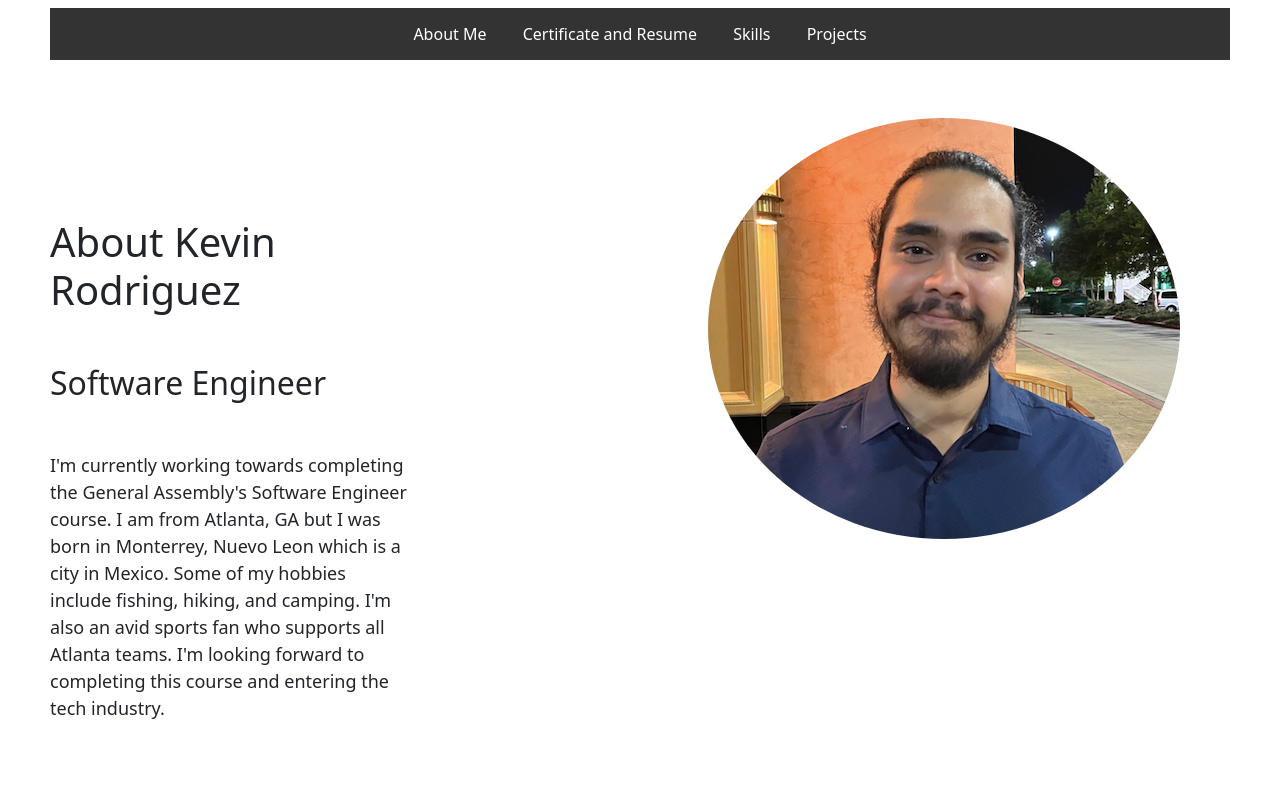
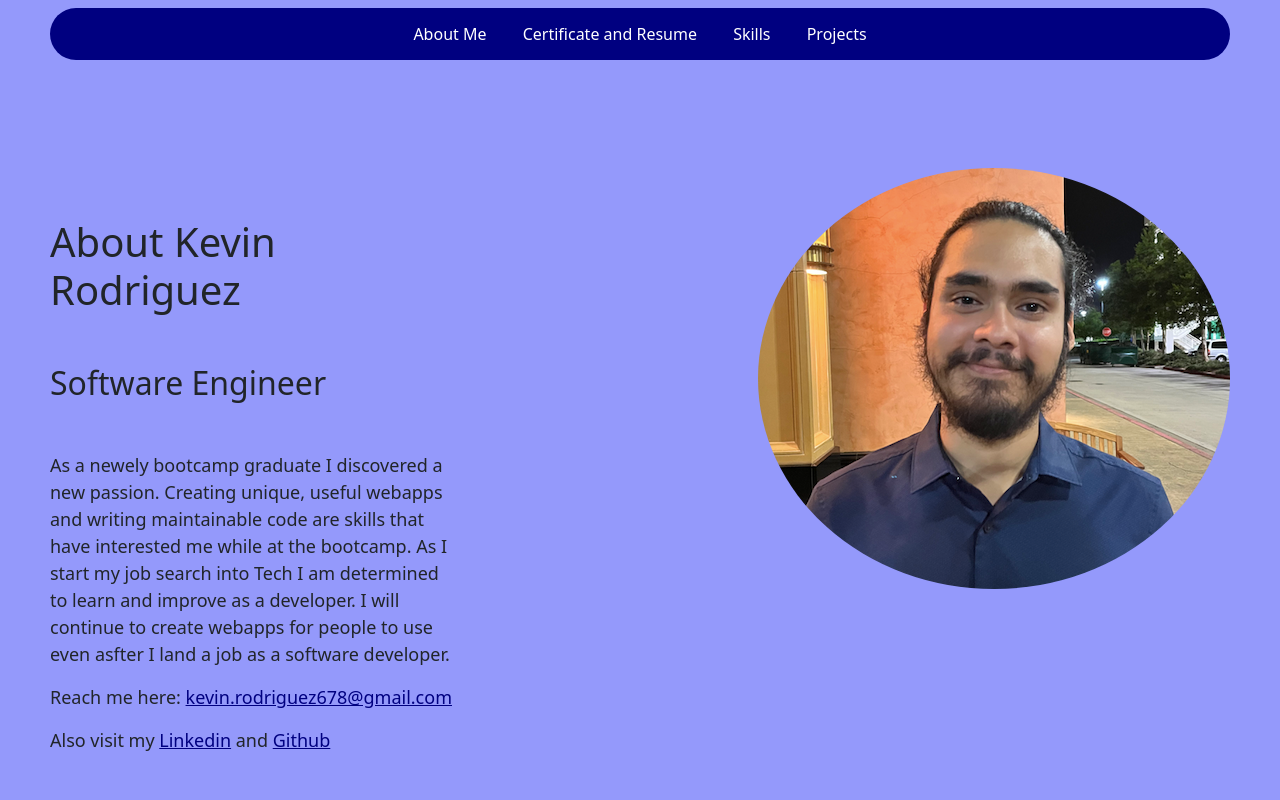
Before and after one commit to KevRdz/kevin-portfolio, a plain HTML site: page index.html in a window 1280 px wide. Shown: the top 800 px of the page. Drawn offline with nearby package versions, Linux system fonts and the light colour scheme; a web font is replaced by a local one.

Commit message:
add about me section and fix styling

```diff
--- a/css/style.css
+++ b/css/style.css
@@ -1,5 +1,9 @@
 .navbar{
   display: block;
+}
+
+body{
+  background-color: rgb(148, 153, 251);
 }
 
 ul {
@@ -7,13 +11,11 @@ ul {
   margin: 0 50px;
   padding: 0;
   overflow: hidden;
-  background-color: #333;
-  position: sticky;
+  background-color: navy;
+  /* position: fixed;
+  top: 0; */
   text-align: center;
-}
-
-li {
-  display: inline-block;
+  border-radius: 30px;
 }
 
 li a {
@@ -22,6 +24,14 @@ li a {
   text-align: center;
   padding: 14px 16px;
   text-decoration: none;
+}
+
+li {
+  display: inline-block;
+}
+
+p a{
+  color: navy;
 }
 
 li a:hover {
@@ -56,8 +66,8 @@ p{
 }
 
 .right{
-  margin-top: 50px;
-  margin-right: 100px;
+  margin-top: 100px;
+  margin-right: 50px;
 }
 
 .self-img{
--- a/index.html
+++ b/index.html
@@ -5,12 +5,12 @@
   <meta http-equiv="X-UA-Compatible" content="IE=edge">
   <meta name="viewport" content="width=device-width, initial-scale=1.0">
   <link href="https://cdn.jsdelivr.net/npm/bootstrap@5.2.0-beta1/dist/css/bootstrap.min.css" rel="stylesheet" integrity="sha384-0evHe/X+R7YkIZDRvuzKMRqM+OrBnVFBL6DOitfPri4tjfHxaWutUpFmBp4vmVor" crossorigin="anonymous">
-<script src="https://cdn.jsdelivr.net/npm/bootstrap@5.2.0-beta1/dist/js/bootstrap.bundle.min.js" integrity="sha384-pprn3073KE6tl6bjs2QrFaJGz5/SUsLqktiwsUTF55Jfv3qYSDhgCecCxMW52nD2" crossorigin="anonymous"></script>
-  <link rel="stylesheet" href="./css/style.css">
+  <script src="https://cdn.jsdelivr.net/npm/bootstrap@5.2.0-beta1/dist/js/bootstrap.bundle.min.js" integrity="sha384-pprn3073KE6tl6bjs2QrFaJGz5/SUsLqktiwsUTF55Jfv3qYSDhgCecCxMW52nD2" crossorigin="anonymous"></script>
   <script defer src="./js/projects-app.js" type="module"></script>
   <link rel="preconnect" href="https://fonts.googleapis.com">
-<link rel="preconnect" href="https://fonts.gstatic.com" crossorigin>
-<link href="https://fonts.googleapis.com/css2?family=Mandali&display=swap" rel="stylesheet">
+  <link rel="preconnect" href="https://fonts.gstatic.com" crossorigin>
+  <link href="https://fonts.googleapis.com/css2?family=Mandali&display=swap" rel="stylesheet">
+  <link rel="stylesheet" href="./css/style.css">
   <title>Coding Portfolio</title>
 </head>
 <body>
@@ -26,7 +26,9 @@
     <div class="left">
       <h1 id="about">About Kevin Rodriguez</h1>
       <h2>Software Engineer</h2>
-      <p>I'm currently working towards completing the General Assembly's Software Engineer course. I am from Atlanta, GA but I was born in Monterrey, Nuevo Leon which is a city in Mexico. Some of my hobbies include fishing, hiking, and camping. I'm also an avid sports fan who supports all Atlanta teams. I'm looking forward to completing this course and entering the tech industry. </p>
+      <p>As a newely bootcamp graduate I discovered a new passion. Creating unique, useful webapps and writing maintainable code are skills that have interested me while at the bootcamp. As I start my job search into Tech I am determined to learn and improve as a developer. I will continue to create webapps for people to use even asfter I land a job as a software developer.</p>
+      <p>Reach me here: <a href="mailto: kevin.rodriguez678@gmail.com">kevin.rodriguez678@gmail.com</a> </p>
+      <p>Also visit my <a href="https://www.linkedin.com/in/kevin-rodriguez-b19033235/">Linkedin</a> and <a href="https://github.com/UncleHagi">Github</a></p>
     </div>
     <div class="right">
       <img class="self-img" src="./assets/images/pic-of-me.png" alt="self-pic">
```
